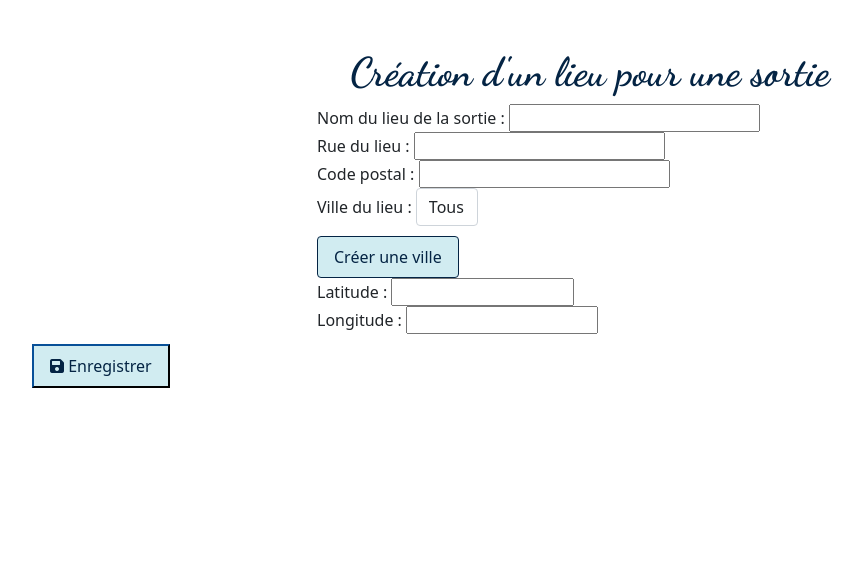
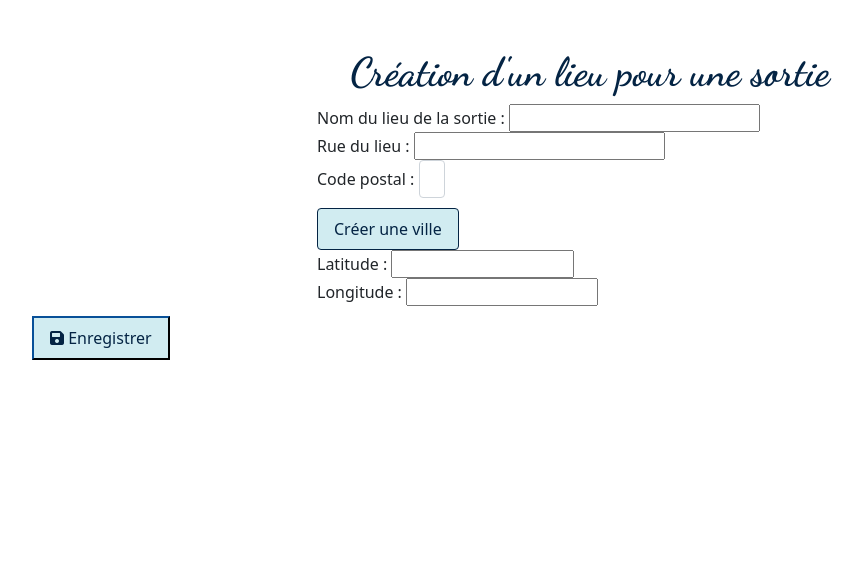
Before and after one commit to chloeRgit/SortirEniApp, a Symfony app: template templates/main/creationlieu.html.twig in a window 1280 px wide. Shown: the part 106-680 px from the top of the page, without its empty margins (50-913 px from the left). Run offline with Twig, Linux system fonts and the light colour scheme; the template is opened without the code that fills it, so the values that code supplies are empty; some libraries are stand-ins or nearby versions.

Commit message:
Creation sortie: ajout pour lieu et ville suite

```diff
--- a/templates/main/creationlieu.html.twig
+++ b/templates/main/creationlieu.html.twig
@@ -14,20 +14,16 @@
                     <input type="text" name="rue-lieu-sortie">
                 </div>
                 <div>
-                    <label for="cp-lieu-sortie">Code postal :</label>
-                    <input type="text" name="cp-lieu-sortie" id="cp-lieu-sortie">
+                    <label for="cp-ville-select">Code postal :</label>
+                    <select id="cp-ville-select" onchange=showInfo(this.value) class="form-control" name="cp-ville-select">
+                        {% for vv in ville %}
+                            <option value="{{ vv.id }}"> {{ vv.codePostal }} {{ vv.nom }}</option>
+                        {% endfor %}
+                    </select>
                 </div>
-                <div>
-                    <label for="ville-select">Ville du lieu :</label>
-                    <select id="ville-select" onchange=populateSelect(this.value) class="form-control" name="ville-select">
-                        <option selected>Tous</option>
-                        {% for vv in ville %}
-                            <option value="{{ vv.id }}"> {{ vv.nom }}</option>
-                        {% endfor %}</select>
                         <div>
                             <a href="{{ path('app_ville')}}" class="btn btn-action">  Créer une ville</a>
                         </div>
-                </div>
                 <div>
                     <label for="lat-lieu-sortie">Latitude :</label>
                     <input type="number" name="lat-lieu-sortie" min="-90" max="90" step=".0000001">
@@ -65,7 +61,7 @@
                 ele.appendChild(opt);
                 for (var i = 0; i < tableau.length; i++) {
                     ele.innerHTML = ele.innerHTML +
-                        '<option value="' + tableau[i]["id"] + '">' + tableau[i]["nom"] + '</option>';
+                        '<option value="' + tableau[i]["id"] + '">' + tableau[i]["nom"] + tableau[i]["cp"] +'</option>';
                 }
             })
         }
```
Also changed, not shown: src/Controller/SortieController.php (+9 -5 lines).
